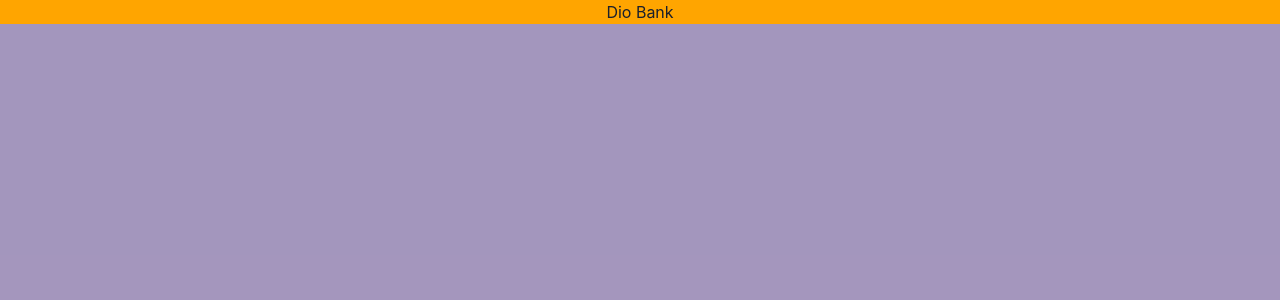
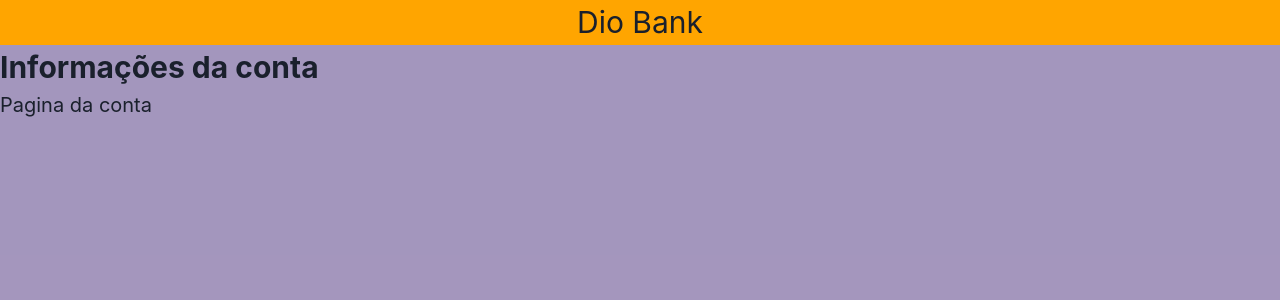
Before and after one commit to diegocar448/my-app-ts, a React (Create React App) app: page /infoconta in a window 1280 px wide. Before the commit this address had no page. Shown: the top 300 px of the page. Built offline with nearby package versions, Linux system fonts and the light colour scheme.

Commit message:
uso do Link do react-router-dom

```diff
--- a/src/App.tsx
+++ b/src/App.tsx
@@ -3,6 +3,7 @@ import Home from './pages/Home';
 import Conta from './pages/Conta';
 import { ChakraProvider } from '@chakra-ui/react';
 import { Layout } from './components/Layout';
+import ContaInfo from './pages/ContaInfo';
 
 
 function App() {
@@ -15,8 +16,11 @@ function App() {
             <Route path='/' element={
               <Home />
             } />
-            <Route path='/conta' element={
+            <Route path='/conta/:id' element={
               <Conta/>
+            } />
+            <Route path='/infoconta/' element={
+              <ContaInfo/>
             } />
           </Routes>
         </Layout>
--- a/src/api.ts
+++ b/src/api.ts
@@ -2,7 +2,8 @@ const conta = {
     email: 'diegocar448@hotmail.com',
     password: '123456',
     name:"Digo",
-    balance: 2000.00
+    balance: 2000.00,
+    id: '1'
 }
 
 export const api = new Promise((resolve) => {
--- a/src/components/Header/Header.tsx
+++ b/src/components/Header/Header.tsx
@@ -9,7 +9,7 @@ export const Header = () => {
 
       <Box backgroundColor='orange'>
         <Center>
-          <Text fontSize='3x1'>
+          <Text fontSize='3xl'>
             Dio Bank
           </Text>
         </Center>
--- a/src/pages/Conta.tsx
+++ b/src/pages/Conta.tsx
@@ -1,4 +1,5 @@
 import { Center, SimpleGrid, Spinner } from "@chakra-ui/react"
+import { useParams, useNavigate } from 'react-router-dom'
 import CardInfo from "../components/CardInfo"
 import { useEffect, useState } from "react";
 import { api } from "../api";
@@ -9,11 +10,14 @@ interface UserData{
     password: string
     name: string
     balance: number
+    id: string
 }
 
 const Conta = () =>{
 
     const [ userData, setUserData ] = useState<null | UserData>();
+
+
 
     useEffect(() => {
     const getData = async () => {
@@ -24,6 +28,13 @@ const Conta = () =>{
     }, [])
 
     const actualData = new Date();
+    const { id } = useParams()
+    const navigate = useNavigate()
+
+
+    if(userData && id !== userData.id){
+        navigate('/')
+    }
 
     return (
         <Center>
--- /dev/null
+++ b/src/pages/ContaInfo.tsx
@@ -0,0 +1,21 @@
+import { Text } from "@chakra-ui/react"
+import { Link } from "react-router-dom"
+
+const ContaInfo = () => {
+    return (
+        <>
+            <Text fontSize='3xl' fontWeight='bold'>
+                Informações da conta
+
+            </Text>
+            <Link to='/conta/1'>
+                <Text fontSize='xl'>
+                    Pagina da conta
+                </Text>
+            </Link>
+        </>
+
+    )
+}
+
+export default ContaInfo
```
